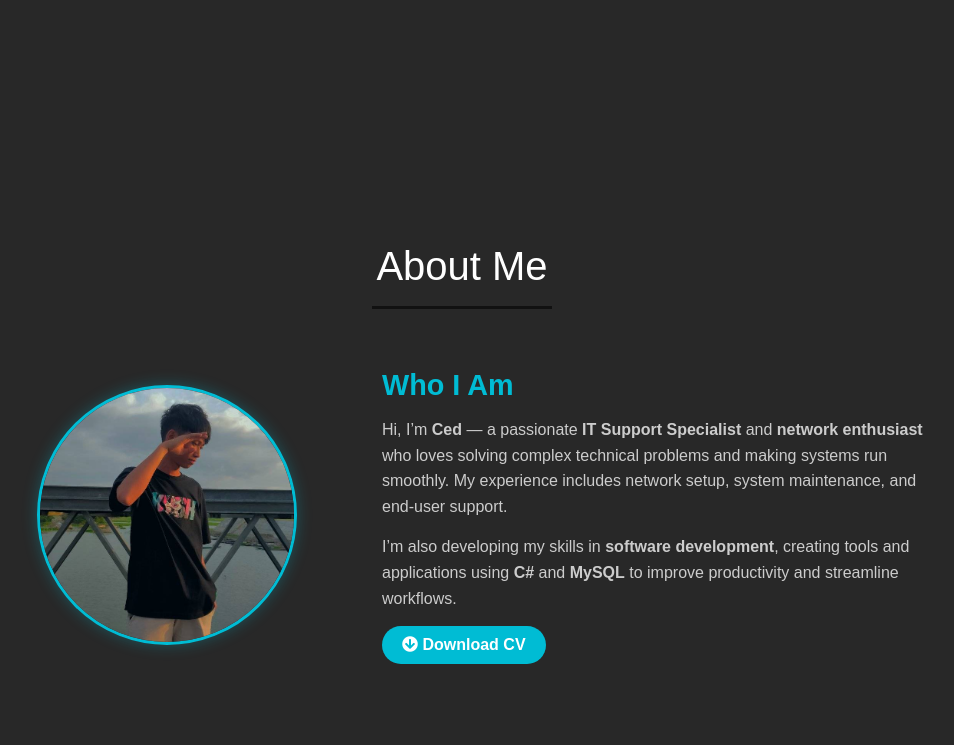
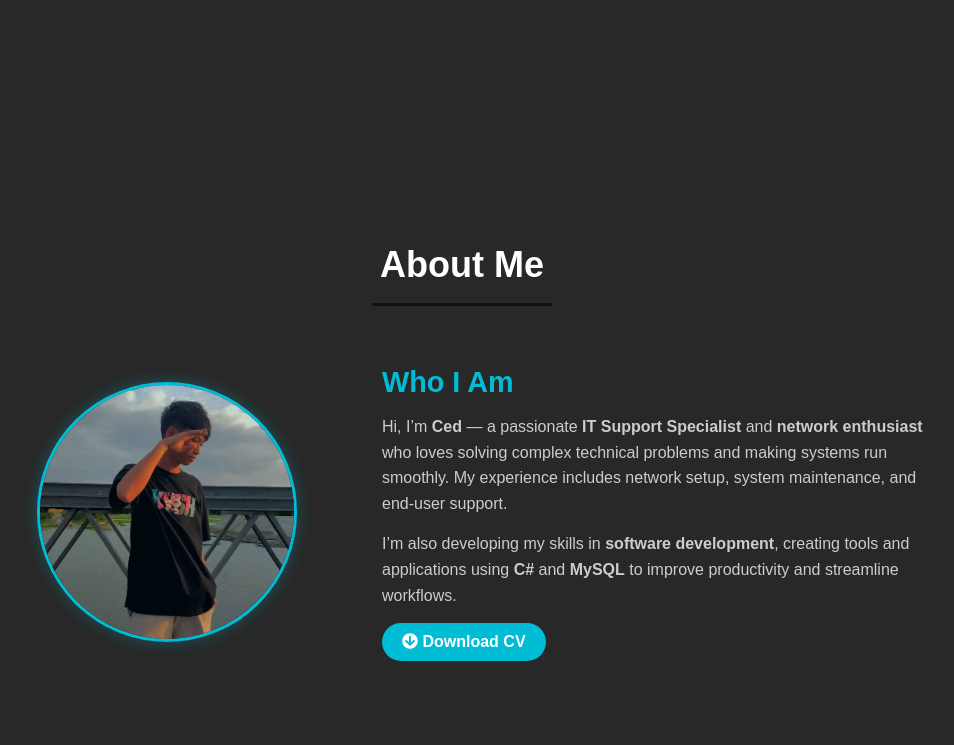
Before and after one commit to Cedrick13/Ced-Portfolio, a PHP site: page / in a window 1280 px wide. Shown: the part 556-1301 px from the top of the page, without its empty margins (178-1132 px from the left). Run offline with PHP 8.4, Linux system fonts and the light colour scheme.

Commit message:
Update Font About

```diff
--- a/style.css
+++ b/style.css
@@ -237,6 +237,11 @@ section .title::after{
   background: #282828;
   color: #fff;
   padding: 80px 0;
+}
+
+.about .title {
+  font-size: 36px;
+  font-weight: 700;
 }
 
 .about-container {
```
